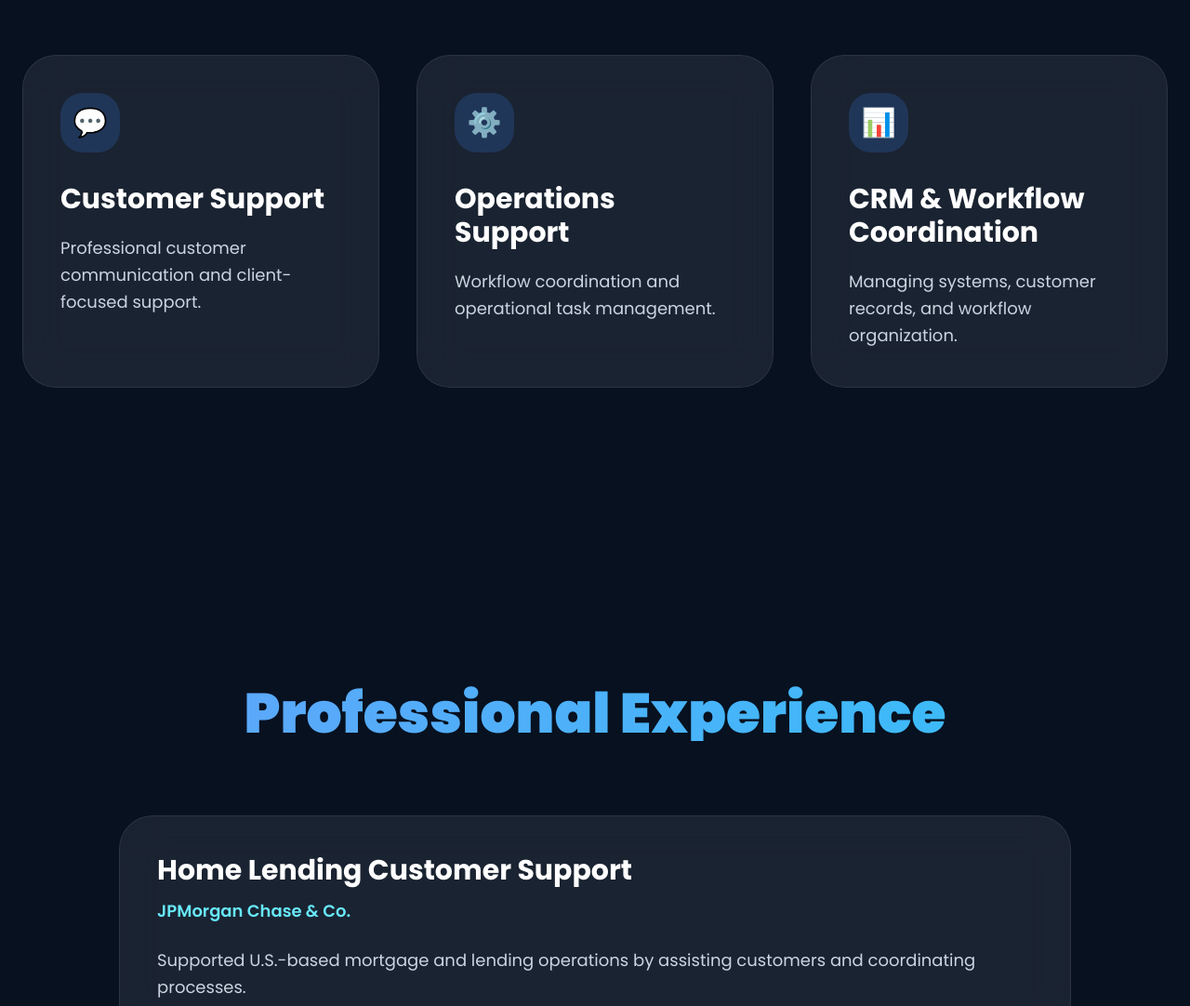
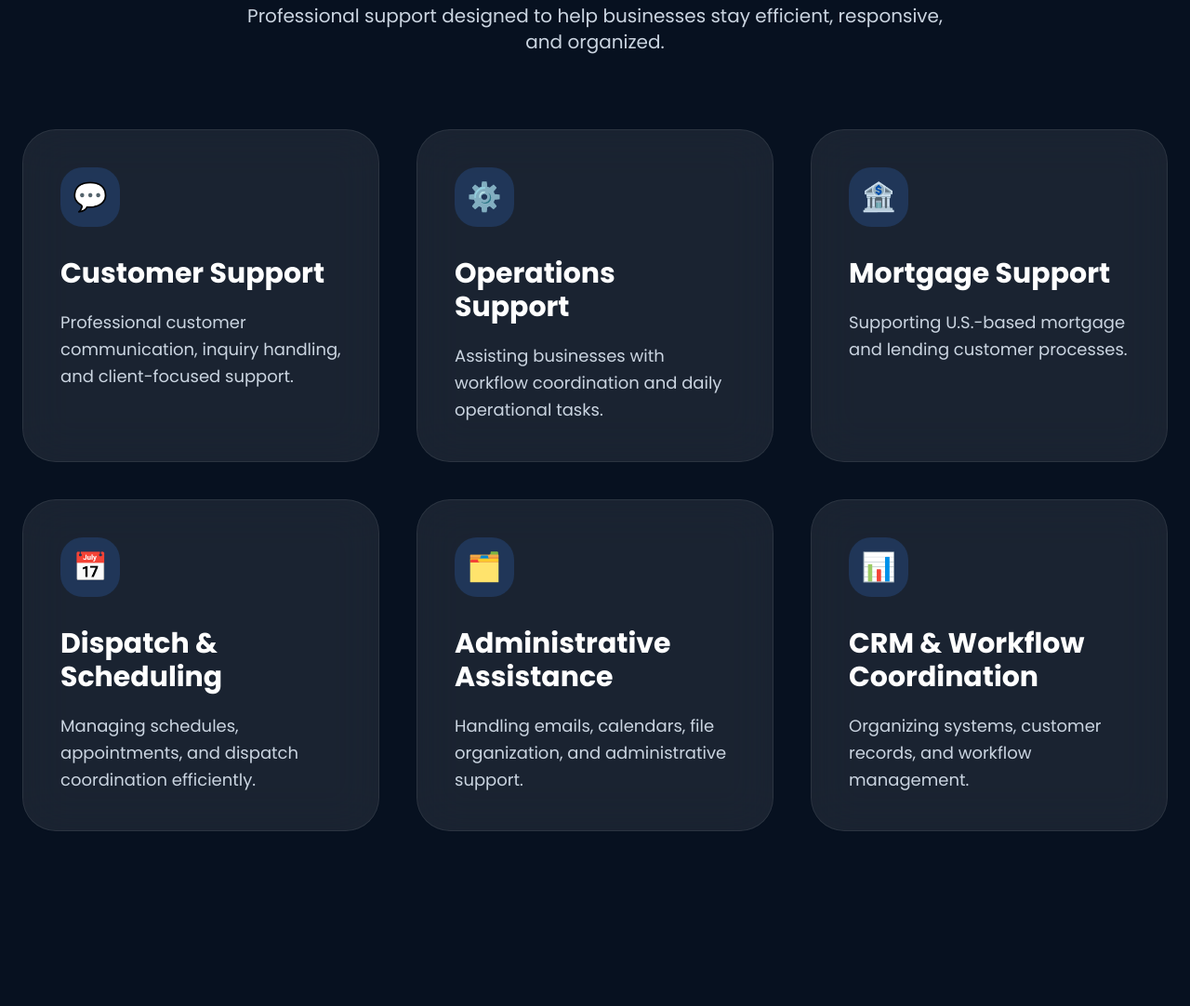
Before and after one commit to carmeljoysupportpro-debug/carmel-portfolio, a plain HTML site: page index.html in a window 1280 px wide. Shown: the part 1179-2261 px from the top of the page at 93% size. Drawn offline with nearby package versions, Linux system fonts and the light colour scheme.

Commit message:
Damon crossing my finger lol'

```diff
--- a/index.html
+++ b/index.html
@@ -7,8 +7,10 @@
 
 <title>Carmel Joy | Operations Specialist</title>
 
+<!-- TAILWIND -->
 <script src="https://cdn.tailwindcss.com"></script>
 
+<!-- AOS -->
 <link
   href="https://unpkg.com/aos@2.3.4/dist/aos.css"
   rel="stylesheet"
@@ -16,6 +18,7 @@
 
 <script src="https://unpkg.com/aos@2.3.4/dist/aos.js"></script>
 
+<!-- FONT -->
 <link rel="preconnect" href="https://fonts.googleapis.com">
 <link rel="preconnect" href="https://fonts.gstatic.com" crossorigin>
 
@@ -154,13 +157,21 @@ body{
 }
 
 @keyframes blob1{
-  from{ transform:translateY(0px); }
-  to{ transform:translateY(40px); }
+  from{
+    transform:translateY(0px);
+  }
+  to{
+    transform:translateY(40px);
+  }
 }
 
 @keyframes blob2{
-  from{ transform:translateX(0px); }
-  to{ transform:translateX(-40px); }
+  from{
+    transform:translateX(0px);
+  }
+  to{
+    transform:translateX(-40px);
+  }
 }
 
 /* FLOAT */
@@ -170,9 +181,15 @@ body{
 }
 
 @keyframes floating{
-  0%{ transform:translateY(0px); }
-  50%{ transform:translateY(-16px); }
-  100%{ transform:translateY(0px); }
+  0%{
+    transform:translateY(0px);
+  }
+  50%{
+    transform:translateY(-16px);
+  }
+  100%{
+    transform:translateY(0px);
+  }
 }
 
 /* TYPING */
@@ -183,7 +200,9 @@ body{
 }
 
 @keyframes blink{
-  50%{ opacity:0; }
+  50%{
+    opacity:0;
+  }
 }
 
 /* CARD */
@@ -454,18 +473,30 @@ body{
       <div class="flex flex-wrap gap-5">
 
         <div class="glass-card rounded-3xl px-7 py-5">
-          <h3 class="text-3xl font-black">4+</h3>
-          <p class="text-slate-300 text-sm">Years Experience</p>
+          <h3 class="text-3xl font-black">
+            4+
+          </h3>
+          <p class="text-slate-300 text-sm">
+            Years Experience
+          </p>
         </div>
 
         <div class="glass-card rounded-3xl px-7 py-5">
-          <h3 class="text-3xl font-black">U.S.</h3>
-          <p class="text-slate-300 text-sm">Client Support</p>
+          <h3 class="text-3xl font-black">
+            U.S.
+          </h3>
+          <p class="text-slate-300 text-sm">
+            Client Support
+          </p>
         </div>
 
         <div class="glass-card rounded-3xl px-7 py-5">
-          <h3 class="text-3xl font-black">Remote</h3>
-          <p class="text-slate-300 text-sm">Operations Specialist</p>
+          <h3 class="text-3xl font-black">
+            Remote
+          </h3>
+          <p class="text-slate-300 text-sm">
+            Operations Specialist
+          </p>
         </div>
 
       </div>
@@ -507,6 +538,10 @@ body{
         How I Can Help
       </h2>
 
+      <p class="text-slate-300 text-xl max-w-3xl mx-auto">
+        Professional support designed to help businesses stay efficient, responsive, and organized.
+      </p>
+
     </div>
 
     <div class="grid md:grid-cols-3 gap-10">
@@ -525,7 +560,7 @@ body{
           </h3>
 
           <p class="text-slate-300 leading-relaxed text-lg">
-            Professional customer communication and client-focused support.
+            Professional customer communication, inquiry handling, and client-focused support.
           </p>
 
         </div>
@@ -546,7 +581,70 @@ body{
           </h3>
 
           <p class="text-slate-300 leading-relaxed text-lg">
-            Workflow coordination and operational task management.
+            Assisting businesses with workflow coordination and daily operational tasks.
+          </p>
+
+        </div>
+
+      </div>
+
+      <!-- CARD -->
+      <div class="premium-card glass-card rounded-[36px] p-10">
+
+        <div class="relative z-10">
+
+          <div class="w-16 h-16 rounded-3xl bg-blue-500/20 flex items-center justify-center mb-8 text-3xl">
+            🏦
+          </div>
+
+          <h3 class="text-3xl font-bold mb-5">
+            Mortgage Support
+          </h3>
+
+          <p class="text-slate-300 leading-relaxed text-lg">
+            Supporting U.S.-based mortgage and lending customer processes.
+          </p>
+
+        </div>
+
+      </div>
+
+      <!-- CARD -->
+      <div class="premium-card glass-card rounded-[36px] p-10">
+
+        <div class="relative z-10">
+
+          <div class="w-16 h-16 rounded-3xl bg-blue-500/20 flex items-center justify-center mb-8 text-3xl">
+            📅
+          </div>
+
+          <h3 class="text-3xl font-bold mb-5">
+            Dispatch & Scheduling
+          </h3>
+
+          <p class="text-slate-300 leading-relaxed text-lg">
+            Managing schedules, appointments, and dispatch coordination efficiently.
+          </p>
+
+        </div>
+
+      </div>
+
+      <!-- CARD -->
+      <div class="premium-card glass-card rounded-[36px] p-10">
+
+        <div class="relative z-10">
+
+          <div class="w-16 h-16 rounded-3xl bg-blue-500/20 flex items-center justify-center mb-8 text-3xl">
+            🗂️
+          </div>
+
+          <h3 class="text-3xl font-bold mb-5">
+            Administrative Assistance
+          </h3>
+
+          <p class="text-slate-300 leading-relaxed text-lg">
+            Handling emails, calendars, file organization, and administrative support.
           </p>
 
         </div>
@@ -567,7 +665,7 @@ body{
           </h3>
 
           <p class="text-slate-300 leading-relaxed text-lg">
-            Managing systems, customer records, and workflow organization.
+            Organizing systems, customer records, and workflow management.
           </p>
 
         </div>
@@ -595,6 +693,7 @@ body{
 
     <div class="space-y-10">
 
+      <!-- EXPERIENCE -->
       <div class="premium-card glass-card rounded-[36px] p-10">
 
         <div class="relative z-10">
@@ -608,13 +707,14 @@ body{
           </p>
 
           <p class="text-slate-300 leading-relaxed text-lg">
-            Supported U.S.-based mortgage and lending operations by assisting customers and coordinating processes.
+            Supported U.S.-based mortgage and lending operations by assisting customers, handling account-related inquiries, coordinating processes, and delivering professional customer support.
           </p>
 
         </div>
 
       </div>
 
+      <!-- EXPERIENCE -->
       <div class="premium-card glass-card rounded-[36px] p-10">
 
         <div class="relative z-10">
@@ -628,7 +728,28 @@ body{
           </p>
 
           <p class="text-slate-300 leading-relaxed text-lg">
-            Managed scheduling, dispatch support, agreements, invoicing, and workflow organization.
+            Managed scheduling, dispatch support, agreements, invoicing, workflow organization, and customer coordination.
+          </p>
+
+        </div>
+
+      </div>
+
+      <!-- EXPERIENCE -->
+      <div class="premium-card glass-card rounded-[36px] p-10">
+
+        <div class="relative z-10">
+
+          <h3 class="text-3xl font-bold mb-3">
+            Logistics & Customer Communication
+          </h3>
+
+          <p class="text-cyan-300 font-semibold mb-6 text-lg">
+            Tech Mahindra – UPS Broker Support
+          </p>
+
+          <p class="text-slate-300 leading-relaxed text-lg">
+            Handled shipment coordination, customs documentation, and customer communication for U.S.-based logistics operations.
           </p>
 
         </div>
@@ -677,15 +798,15 @@ body{
       </div>
 
       <div class="premium-card glass-card p-10 rounded-[32px] text-center text-lg font-semibold">
+        AppFolio
+      </div>
+
+      <div class="premium-card glass-card p-10 rounded-[32px] text-center text-lg font-semibold">
         Canva
       </div>
 
       <div class="premium-card glass-card p-10 rounded-[32px] text-center text-lg font-semibold">
         Google Calendar
-      </div>
-
-      <div class="premium-card glass-card p-10 rounded-[32px] text-center text-lg font-semibold">
-        AppFolio
       </div>
 
     </div>
@@ -713,7 +834,7 @@ body{
       </h2>
 
       <p class="text-slate-300 text-xl leading-relaxed mb-12">
-        Helping businesses stay organized, responsive, and efficient.
+        Helping businesses stay organized, responsive, and efficient through professional support and operations management.
       </p>
 
       <div class="flex flex-wrap justify-center gap-6">
```
